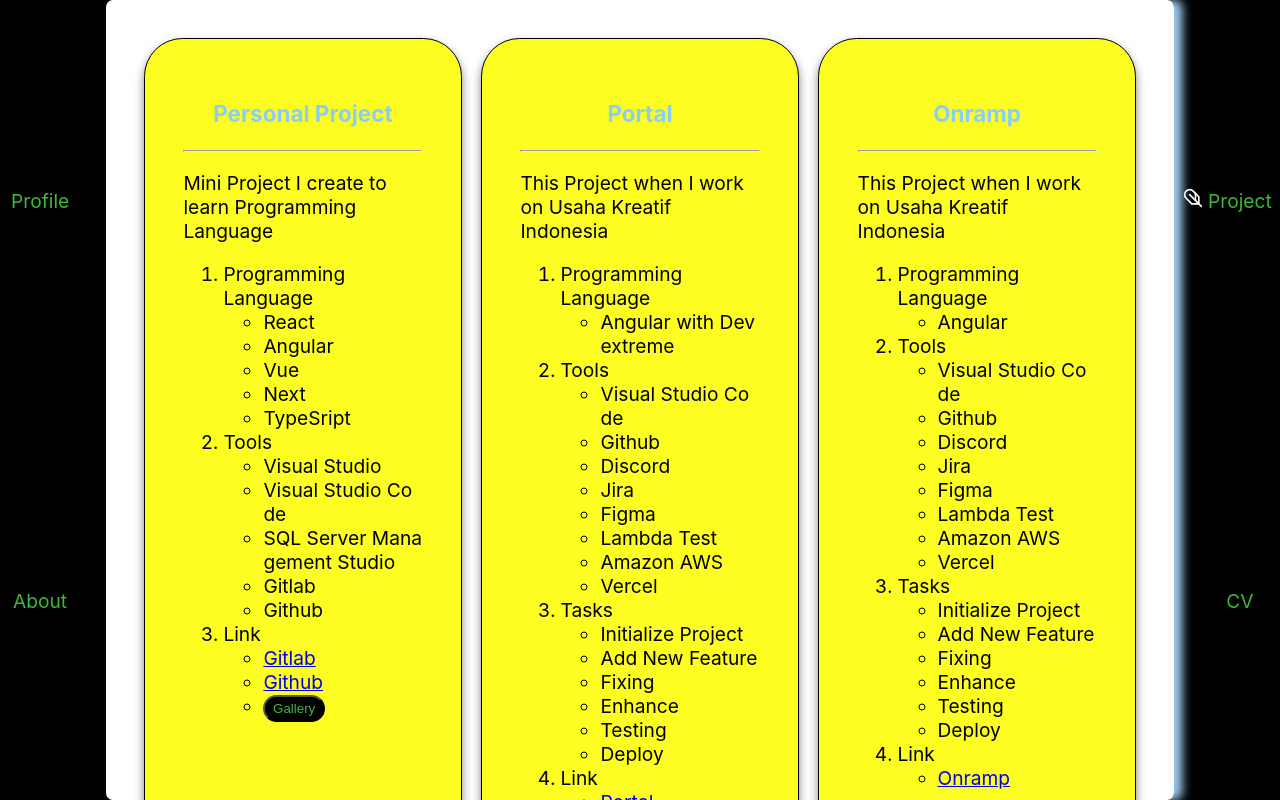
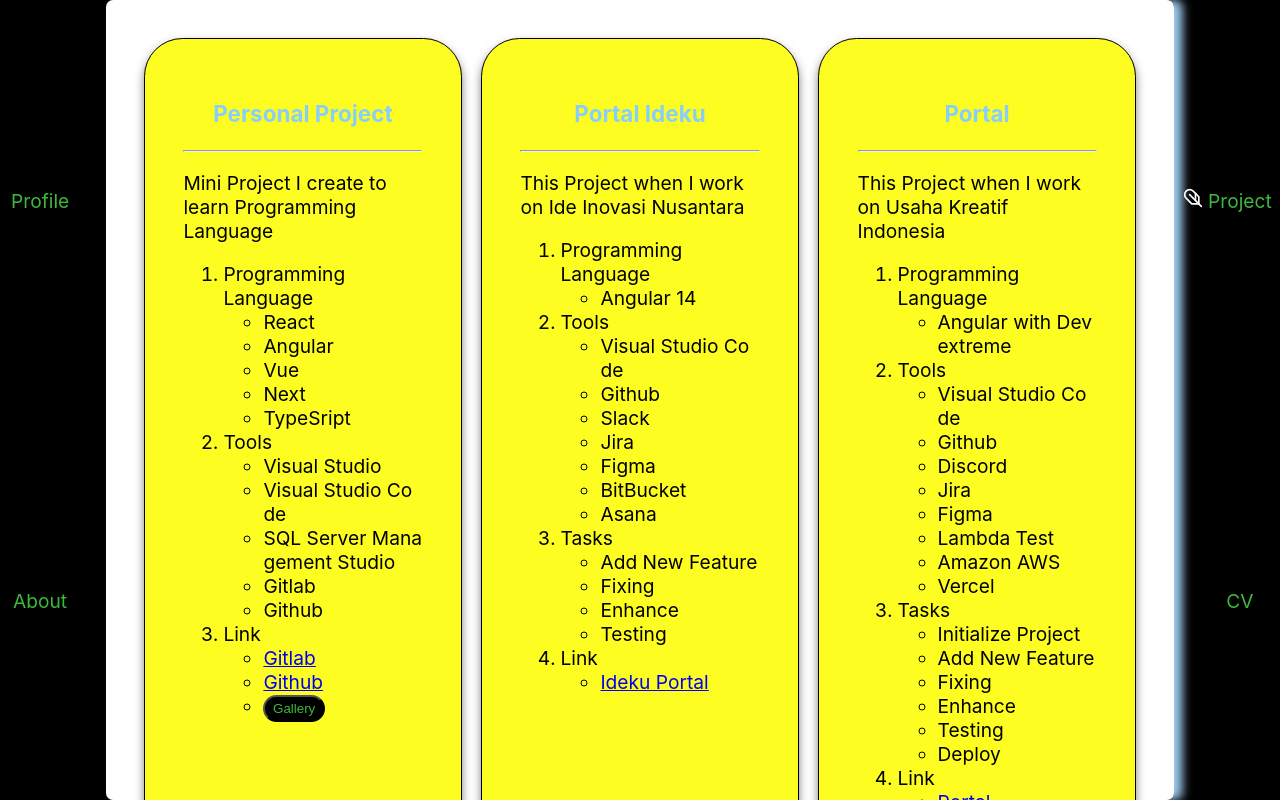
Before and after one commit to davinoctavian/portfolio, a React (Create React App) app: page /project in a window 1280 px wide. Built offline with nearby package versions, Linux system fonts and the light colour scheme.

Commit message:
add more project to list

```diff
--- a/src/pages/Project.js
+++ b/src/pages/Project.js
@@ -115,6 +115,56 @@
                   >
                     Gallery
                   </button>
+                </li>
+              </ul>
+            </li>
+          </ol>
+        </div>
+      </div>
+      <div className={styles.noteContainer}>
+        <h3 className={styles.noteTitle}>Portal Ideku</h3>
+        <hr />
+        <div className={styles.noteDescription}>
+          <p>This Project when I work on Ide Inovasi Nusantara</p>
+          <ol>
+            <li>
+              Programming Language
+              <ul>
+                <li>Angular 14</li>
+              </ul>
+            </li>
+            <li>
+              Tools
+              <ul>
+                <li>Visual Studio Code</li>
+                <li>Github</li>
+                <li>Slack</li>
+                <li>Jira</li>
+                <li>Figma</li>
+                <li>BitBucket</li>
+                <li>Asana</li>
+              </ul>
+            </li>
+            <li>
+              Tasks
+              <ul>
+                <li>Add New Feature</li>
+                <li>Fixing</li>
+                <li>Enhance</li>
+                <li>Testing</li>
+              </ul>
+            </li>
+            <li>
+              Link
+              <ul>
+                <li>
+                  <a
+                    href="https://portal.ideku.io"
+                    target="_blank"
+                    rel="noreferrer"
+                  >
+                    Ideku Portal
+                  </a>
                 </li>
               </ul>
             </li>
```
